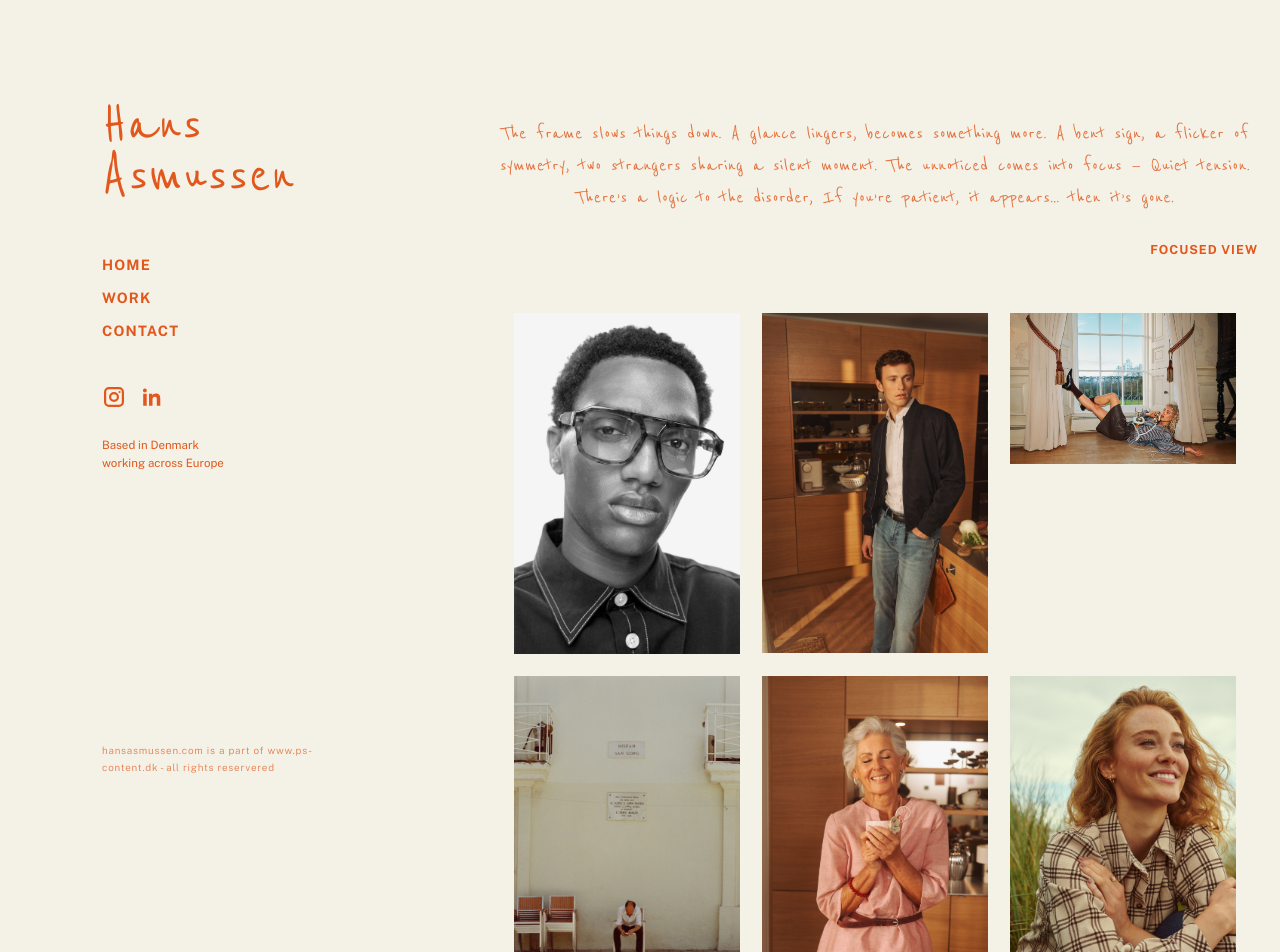
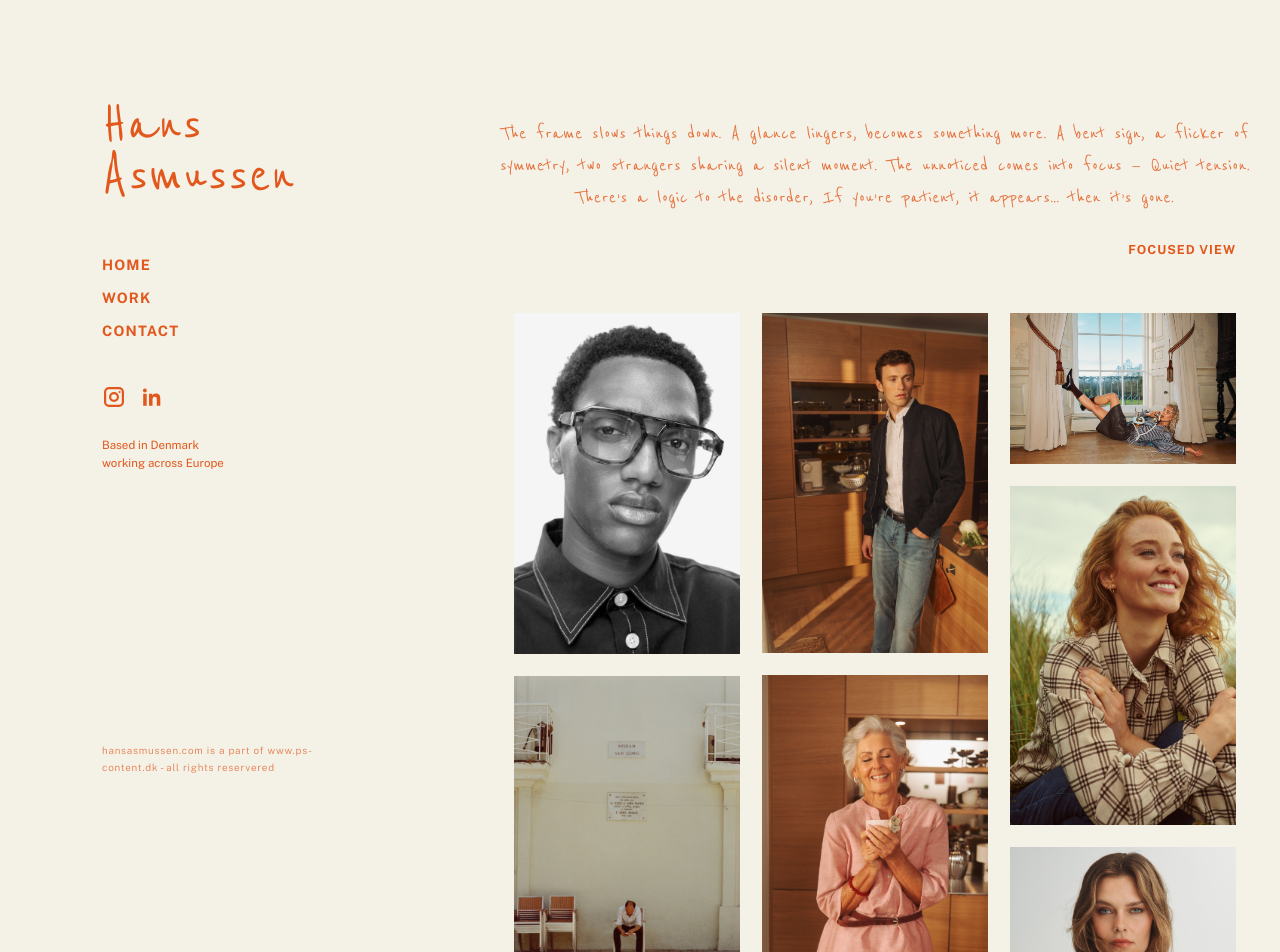
Before and after one commit to hansasmussen/hansasmussen.com, a Next.js app: page /work in a window 1280 px wide. Shown: the top 952 px of the page. Built offline with nearby package versions, Linux system fonts and the light colour scheme; no server answers.

Commit message:
Tighten focused view alignment and stabilize work columns

```diff
--- a/app/globals.css
+++ b/app/globals.css
@@ -188,6 +188,7 @@ a {
   display: flex;
   justify-content: flex-end;
   margin-top: 28px;
+  padding-right: 22px;
 }
 
 .work-view-link {
@@ -428,6 +429,19 @@ h2 {
   gap: 22px;
 }
 
+.portfolio[data-layout="manual-columns"] .portfolio-columns {
+  display: grid;
+  grid-template-columns: repeat(3, minmax(0, 1fr));
+  gap: 22px;
+  align-items: start;
+}
+
+.portfolio-column {
+  display: grid;
+  gap: 22px;
+  align-content: start;
+}
+
 .project-media-grid {
   display: grid;
   grid-template-columns: repeat(3, minmax(0, 1fr));
@@ -445,14 +459,10 @@ h2 {
   display: block;
   position: relative;
   width: 100%;
-  margin: 0 0 22px;
+  margin: 0;
   overflow: hidden;
   break-inside: avoid;
   background: transparent;
-}
-
-.portfolio[data-layout="precise"] .portfolio-card {
-  margin: 0;
 }
 
 .portfolio-link {
@@ -536,7 +546,7 @@ h2 {
 .focused-gallery {
   display: grid;
   gap: 20px;
-  padding: 4px 22px 56px;
+  padding: 4px 22px 56px 0;
 }
 
 .focused-gallery-stage {
@@ -573,10 +583,10 @@ h2 {
 
 .focused-gallery-meta {
   display: flex;
-  justify-content: space-between;
+  justify-content: flex-end;
   align-items: center;
   gap: 16px;
-  padding: 0 66px;
+  padding: 0;
 }
 
 .focused-gallery-meta p {
@@ -591,9 +601,19 @@ h2 {
 .focused-audio-player {
   display: grid;
   gap: 12px;
-  margin-top: 18px;
+  margin-top: 10px;
   justify-items: center;
   min-height: 104px;
+}
+
+.focused-gallery-project-link {
+  justify-self: center;
+  color: var(--text);
+  font-family: "Public Sans", Helvetica, Arial, sans-serif;
+  font-size: 0.76rem;
+  font-weight: 600;
+  letter-spacing: 0.08em;
+  text-transform: uppercase;
 }
 
 .focused-audio-title,
@@ -1994,6 +2014,7 @@ h2 {
     max-width: 100%;
   }
 
+  .portfolio[data-layout="manual-columns"] .portfolio-columns,
   .portfolio {
     grid-template-columns: repeat(2, minmax(0, 1fr));
     gap: 18px;
@@ -2004,8 +2025,8 @@ h2 {
     gap: 18px;
   }
 
-  .portfolio-card {
-    margin-bottom: 0;
+  .portfolio-column {
+    gap: 18px;
   }
 
   .focused-gallery {
@@ -2078,6 +2099,7 @@ h2 {
 }
 
 @media (max-width: 640px) {
+  .portfolio[data-layout="manual-columns"] .portfolio-columns,
   .portfolio {
     grid-template-columns: 1fr;
   }
--- a/components/PortfolioGrid.js
+++ b/components/PortfolioGrid.js
@@ -1,7 +1,7 @@
 "use client";
 
 import Link from "next/link";
-import { useMemo, useRef, useState } from "react";
+import { useEffect, useMemo, useRef, useState } from "react";
 
 function PortfolioMedia({ item }) {
   const videoRef = useRef(null);
@@ -36,16 +36,35 @@ function PortfolioMedia({ item }) {
   return <img src={item.src} alt={item.alt} loading="lazy" />;
 }
 
-export function PortfolioGrid({ items, className = "", preview = false, layout = "precise" }) {
-  const gridClassName = useMemo(() => `portfolio ${className}`.trim(), [className]);
+function useResponsiveColumnCount(enabled) {
+  const [columnCount, setColumnCount] = useState(3);
 
-  return (
-    <section
-      className={gridClassName}
-      data-layout={layout}
-      aria-label={preview ? "Admin preview" : "Portfolio"}
-    >
-      {items.map((item) => {
+  useEffect(() => {
+    if (!enabled) return undefined;
+
+    const update = () => {
+      if (window.innerWidth <= 640) {
+        setColumnCount(1);
+        return;
+      }
+
+      if (window.innerWidth <= 900) {
+        setColumnCount(2);
+        return;
+      }
+
+      setColumnCount(3);
+    };
+
+    update();
+    window.addEventListener("resize", update);
+    return () => window.removeEventListener("resize", update);
+  }, [enabled]);
+
+  return columnCount;
+}
+
+function renderPortfolioCard(item) {
   const overviewItem = {
     ...item,
     span: "single",
@@ -87,8 +106,42 @@ export function PortfolioGrid({ items, className = "", preview = false, layout =
         <PortfolioMedia item={overviewItem} />
       </div>
     </article>
-        )
-      })}
+  );
+}
+
+export function PortfolioGrid({ items, className = "", preview = false, layout = "precise" }) {
+  const gridClassName = useMemo(() => `portfolio ${className}`.trim(), [className]);
+  const columnCount = useResponsiveColumnCount(layout === "manual-columns");
+
+  if (layout === "manual-columns") {
+    const columns = Array.from({ length: columnCount }, (_, columnIndex) =>
+      items.filter((_, itemIndex) => itemIndex % columnCount === columnIndex)
+    );
+
+    return (
+      <section
+        className={gridClassName}
+        data-layout={layout}
+        aria-label={preview ? "Admin preview" : "Portfolio"}
+      >
+        <div className="portfolio-columns">
+          {columns.map((columnItems, columnIndex) => (
+            <div key={`column-${columnIndex + 1}`} className="portfolio-column">
+              {columnItems.map((item) => renderPortfolioCard(item))}
+            </div>
+          ))}
+        </div>
       </section>
     );
   }
+
+  return (
+    <section
+      className={gridClassName}
+      data-layout={layout}
+      aria-label={preview ? "Admin preview" : "Portfolio"}
+    >
+      {items.map((item) => renderPortfolioCard(item))}
+    </section>
+  );
+}
--- a/components/WorkExperience.js
+++ b/components/WorkExperience.js
@@ -121,18 +121,18 @@ export function WorkExperience({ items, manifesto }) {
             <p>
               {focusedIndex + 1} / {items.length}
             </p>
-            {focusedHref && focusedCta ? (
-              <Link className="focused-gallery-link" href={focusedHref}>
-                {focusedCta}
-              </Link>
-            ) : null}
           </div>
+          {focusedHref ? (
+            <Link className="focused-gallery-project-link" href={focusedHref}>
+              See more from project
+            </Link>
+          ) : null}
           <FocusedAudioPlayer visible={isFocused} />
         </section>
       ) : (
         <section className="work-gallery work-gallery-embedded">
           <div className="work-gallery-inner">
-            <PortfolioGrid items={items} layout="precise" />
+            <PortfolioGrid items={items} layout="manual-columns" />
           </div>
         </section>
       )}
```
Lines whose indentation alone changed are shown as unchanged.
